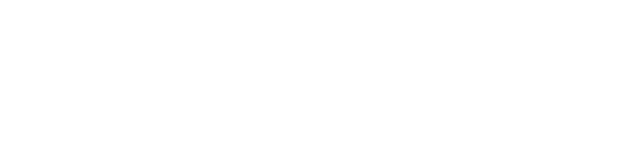
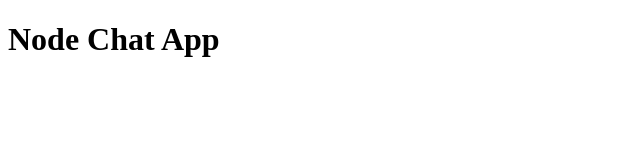
Before and after one commit to cjlaborde/node-course-chat-app, a website: page index.html in a window 1280 px wide. Shown: the whole page, without its empty margins (0-640 px from the left). Drawn offline with Linux system fonts and the light colour scheme.

Commit message:
add title to index.html

```diff
--- a/index.html
+++ b/index.html
@@ -7,6 +7,7 @@
     <title>Document</title>
 </head>
 <body>
+    <h1>Node Chat App</h1>
 
 </body>
 </html>
```
